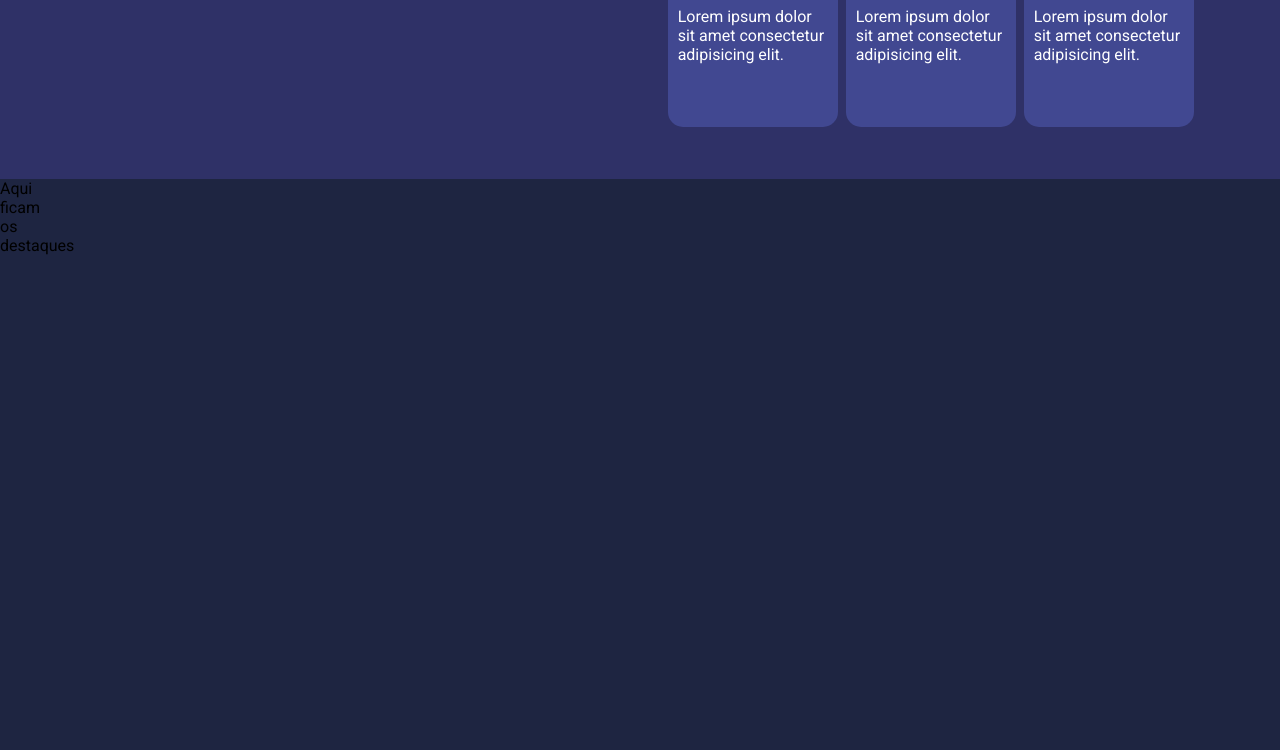
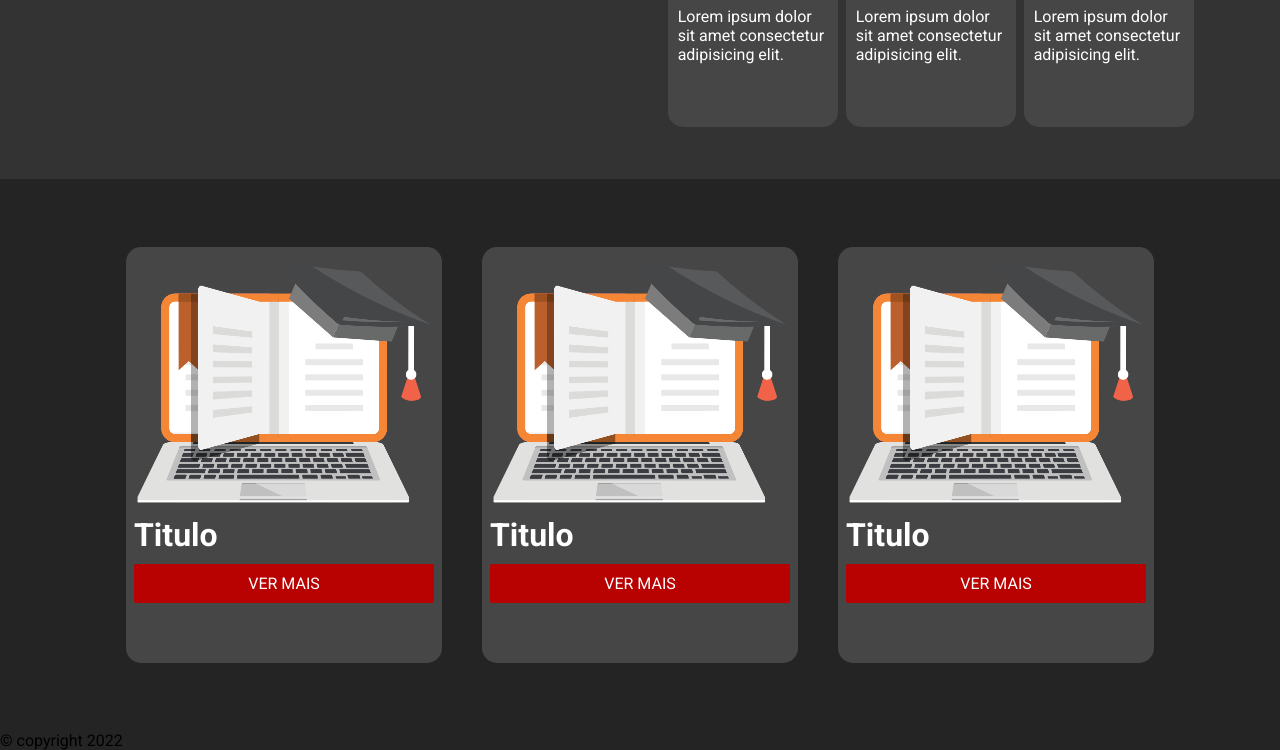
Before and after one commit to Felipe-Douglas/escola-digital, a plain HTML site: page index.html in a window 1280 px wide. Shown: the part 724-1474 px from the top of the page. Before the commit the page ends 979 px from the top, so only its background shows below. Drawn offline with Linux system fonts and the light colour scheme.

Commit message:
Implementação de cards de destaques de cursos

```diff
--- a/assets/css/style.css
+++ b/assets/css/style.css
@@ -7,15 +7,22 @@
 }
 
 :root {
+    /* Cor padrão */
     --p: #1E2541;
     --s: #2F3167;
     --t: #414891;
+
+
+    /* Cor dark mode */
+    --g: #242424;
+    --f: #333333;
+    --o: #464646;
 }
 
 html, body {
     width: 100%;
     overflow-x: hidden;
-    background: #1E2541;
+    background: #242424;
 }
 
 .cabecalho__topo {
@@ -78,10 +85,12 @@ html, body {
     border-radius: 2px;
 }
 
+/* Mostragem de modulos de cursos */
+
 .mostragem {
     display: flex;
     justify-content: space-around;
-    background: #2F3167;
+    background: #333333;
     color: #FFF;
     overflow-y: hidden;
     padding: 3rem 0;
@@ -109,7 +118,7 @@ html, body {
 .card {
     width: 150px;
     height: 150px;
-    background: #414891;
+    background: #464646;
     border-radius: 15px;
     margin: 4px;
     padding: 10px;
@@ -151,3 +160,43 @@ html, body {
 .card:nth-child(6) .color {
     background-color: pink;
 }
+
+/* Cursos em destaque */
+
+.destaques {
+    padding: 3rem;
+    display: flex;
+    justify-content: center;
+}
+
+.destaques__card {
+    width: 300px;
+    height: 400px;
+    background: #464646;
+    border-radius: 15px;
+    margin: 20px;
+    padding: 8px;
+    display: flex;
+    flex-direction: column;
+}
+
+.destaques__card__image {
+    width: 100%;
+    object-fit: cover;
+}
+
+.destaques__card__titulo {
+    font-size: 2rem;
+    color: #FFF;
+    margin: 10px 0;
+}
+
+.destaques__card_button {
+    background: #b80101;
+    color: #FFF;
+    text-transform: uppercase;
+    padding: 10px;
+    border-radius: 2px;
+    text-decoration: none;
+    text-align: center;
+}
--- a/index.html
+++ b/index.html
@@ -102,8 +102,37 @@
         </section>
 
         <section class="destaques">
-            Aqui <br> ficam <br> os <br> destaques
+            <article class="destaques__card">
+                <img src="assets/img/card.png" alt="" class="destaques__card__image">
+
+                <h3 class="destaques__card__titulo">Titulo</h3>
+
+                <a href="#" class="destaques__card_button">Ver Mais</a>
+            </article>
+
+            <article class="destaques__card">
+                <img src="assets/img/card.png" alt="" class="destaque__card__image">
+
+                <h3 class="destaques__card__titulo">Titulo</h3>
+
+                <a href="#" class="destaques__card_button">Ver Mais</a>
+            </article>
+
+            <article class="destaques__card">
+                <img src="assets/img/card.png" alt="" class="destaque__card__image">
+
+                <h3 class="destaques__card__titulo">Titulo</h3>
+
+                <a href="#" class="destaques__card_button">Ver Mais</a>
+            </article>
         </section>
     </main>
+
+    <footer class="rodape">
+        <section class="radape__contaudo"></section>
+        <section class="rodape__copyright">
+            <p>&copy; copyright 2022</p>
+        </section>
+    </footer>
 </body>
 </html>
```
Also changed, not shown: assets/img/card.png (added).
